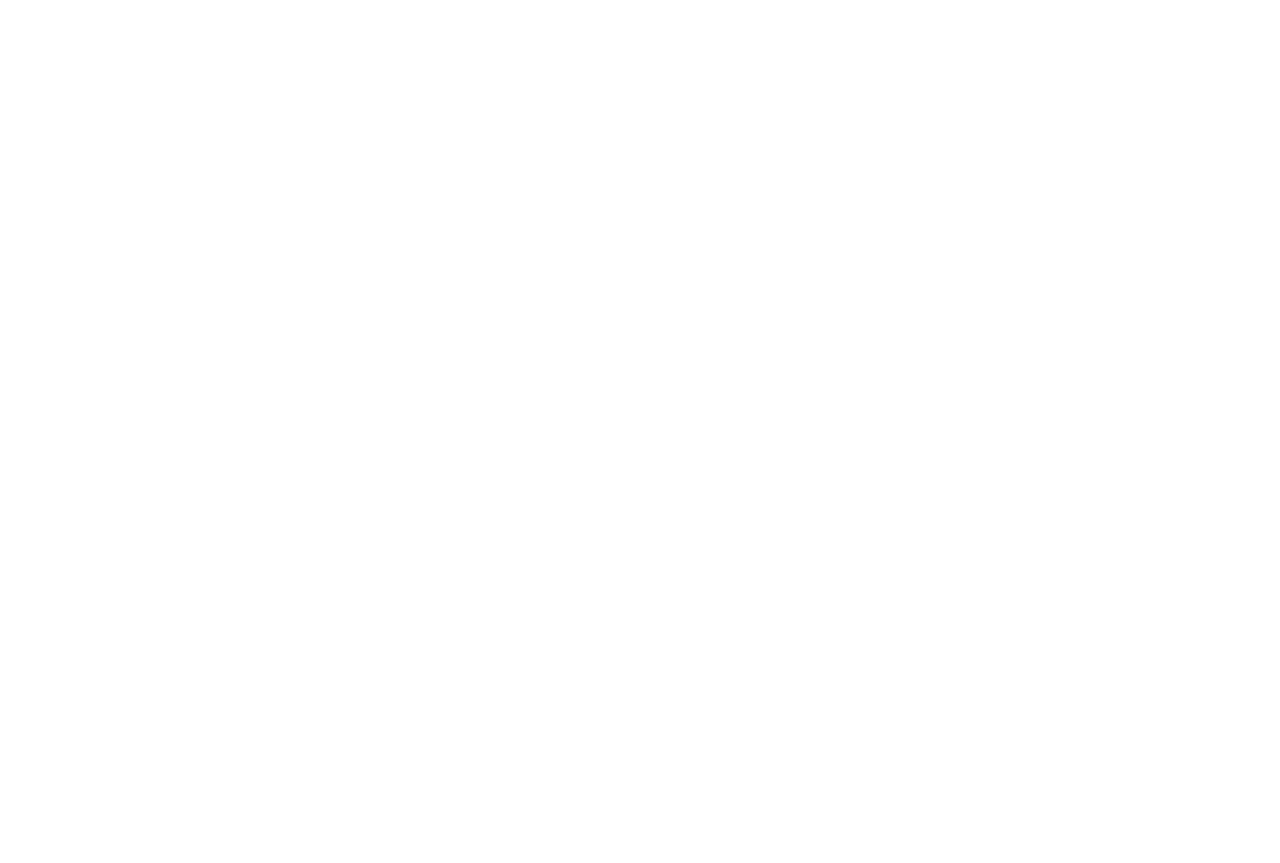
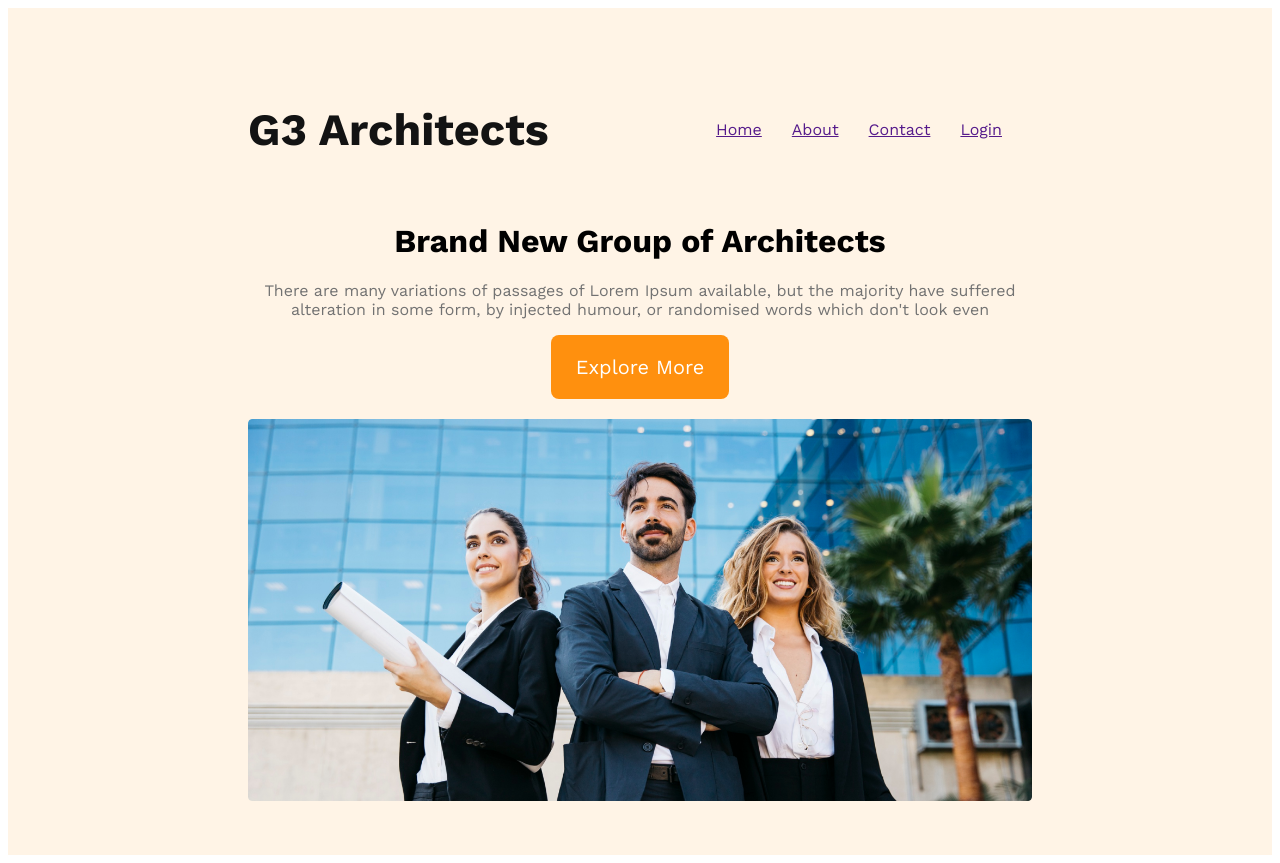
Before and after one commit to Rabiulhridoy/g3-architects-website, a plain HTML site: page index.html in a window 1280 px wide. Before the commit the page ends 800 px from the top, so only its background shows below. Drawn offline with nearby package versions, Linux system fonts and the light colour scheme.

Commit message:
finished the header section

```diff
--- a/index.html
+++ b/index.html
@@ -7,6 +7,31 @@
     <link rel="stylesheet" href="styles/architect.css">
 </head>
 <body>
+    <header>
+        <nav>
+            <h3 class="nav-title">G3 Architects</h3>
+            <ul>
+                <li><a href="">Home</a></li>
+                <li><a href="">About</a></li>
+                <li><a href="">Contact</a></li>
+                <li><a href="">Login</a></li>
+            </ul>
+        </nav>
+        <div class="banner">
+           <div class="banner-content">
+            <h1 class="banner-title">Brand New Group of Architects</h1>
+            <p class="banner-description">There are many variations of passages of Lorem Ipsum available, but the majority have suffered alteration in some form, by injected humour, or randomised words which don't look even</p>
+              <button class="btn-primary">Explore More</button>
+           </div>
+              <img src="images/banner.png" alt="">
 
+        </div>
+    </header>
+    <main>
+
+    </main>
+    <footer>
+
+    </footer>
 </body>
 </html>
--- a/styles/architect.css
+++ b/styles/architect.css
@@ -0,0 +1,88 @@
+/*work sens font from google fonts*/
+  @import url('https://fonts.googleapis.com/css2?family=Work+Sans:wght@400;500;700;800&display=swap');
+
+  /*shared styles*/
+
+  *{
+    font-family: 'Work Sans', sans-serif;
+  }
+.btn-primary{
+    border-radius: 8px;
+    color: #fff;
+    font-size: 1.25rem;
+    background: #FF900E;
+    padding: 20px 25px;
+    color: #fff;
+    cursor: pointer;
+    border: 0;
+
+}
+  /*header styles*/
+  header{
+    background: rgba(255, 144, 14, 0.10);
+    padding:  50px 240px;
+  }
+  nav{
+    display: flex;
+    justify-content: space-between;
+    align-items: center;
+  }
+  .nav-title{
+    font-size: 2.8rem;
+    font-weight: 700px;
+    color: #131313;
+  }
+  nav > ul{
+     display: flex;
+  }
+nav li{
+   list-style: none;
+   margin-right: 30px;
+   font-weight: 500px;
+   font-size: 1rem;
+
+}
+nav id a{
+    text-decoration: none;
+    color: #424242;
+}
+/*banner style*/
+.banner-content{
+    max-width: 800px;
+    text-align: center;
+    margin: 0 auto;
+}
+.banner-taitle{
+    font-size: 4rem;
+    font-weight: 700px;
+    color: #131313;
+}
+.banner-description{
+    color: #727272;
+}
+.banner img{
+    margin-top: 20px;
+    width: 100%;
+}
+
+/*responsive media qieries*/
+/*mobile devices*/
+@media  screen and (max-width:576px) {
+    header{
+        padding: 20px;
+    }
+    nav{
+        flex-direction: column;
+    }
+
+}
+/*tablet or medium devices*/
+@media screen and (min-width:576px) and (max-width:960px) {
+    header{
+        padding: 50px;
+    }
+    nav{
+        flex-direction: column;
+    }
+
+}
```
